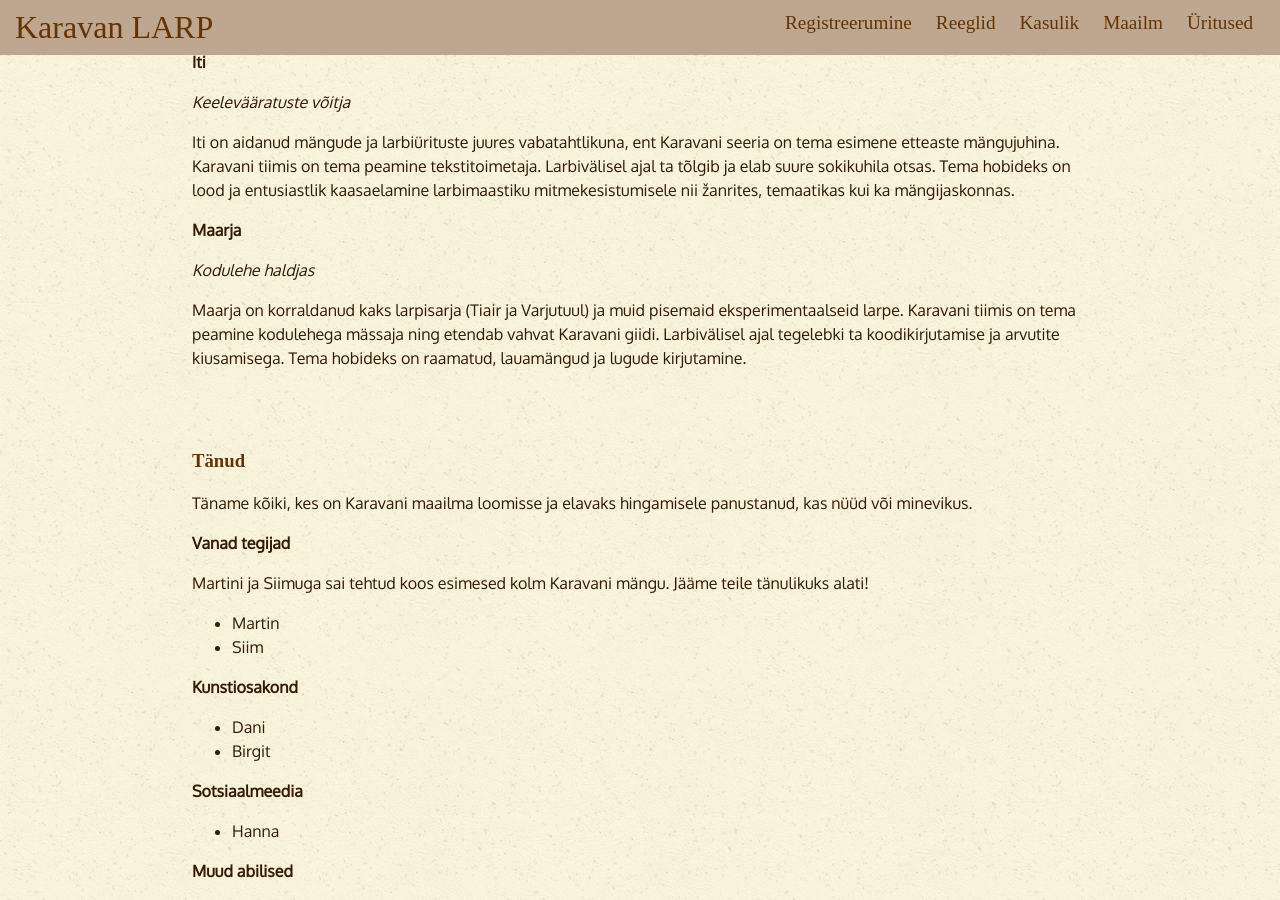
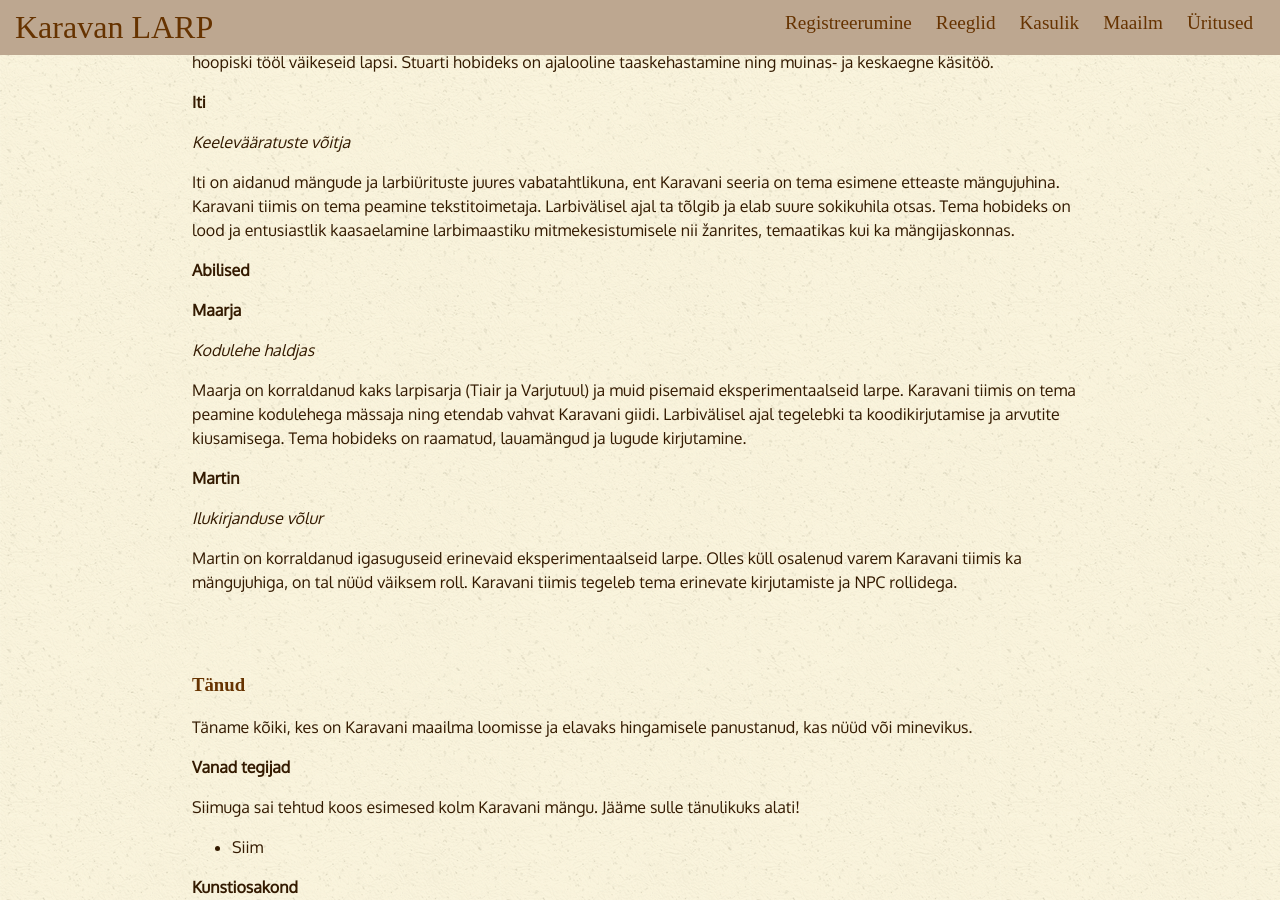
Before and after one commit to karavanlarp/karavanlarp.github.io, a Jekyll site: the page built from est/useful/creds.md, in a window 1280 px wide and 900 px high, scrolled down 434 px. Built offline with Jekyll 4.4.1, drawn with Linux system fonts in a browser that asks for light colours; some web fonts are replaced; some of the changed text lies outside the part shown.

Commit message:
Update creds.md
okei lõpuks vist õige ja korralik

```diff
--- a/est/useful/creds.md
+++ b/est/useful/creds.md
@@ -1,8 +1,10 @@
 ---
 layout: default-est
-title: Tegijad - Tänud
+title: Karavani tiim - Tänud
 ---
-## Tegijad
+## Karavani tiim
+
+**Mängujuhid**
 
 **Mona**
 
@@ -22,12 +24,19 @@
 
 Iti on aidanud mängude ja larbiürituste juures vabatahtlikuna, ent Karavani seeria on tema esimene etteaste mängujuhina. Karavani tiimis on tema peamine tekstitoimetaja. Larbivälisel ajal ta tõlgib ja elab suure sokikuhila otsas. Tema hobideks on lood ja entusiastlik kaasaelamine larbimaastiku mitmekesistumisele nii žanrites, temaatikas kui ka mängijaskonnas.
 
+**Abilised**
+
 **Maarja**
 
 _Kodulehe haldjas_
 
 Maarja on korraldanud kaks larpisarja (Tiair ja Varjutuul) ja muid pisemaid eksperimentaalseid larpe. Karavani tiimis on tema peamine kodulehega mässaja ning etendab vahvat Karavani giidi. Larbivälisel ajal tegelebki ta koodikirjutamise ja arvutite kiusamisega. Tema hobideks on raamatud, lauamängud ja lugude kirjutamine.
 
+**Martin**
+
+_Ilukirjanduse võlur_
+
+Martin on korraldanud igasuguseid erinevaid eksperimentaalseid larpe. Olles küll osalenud varem Karavani tiimis ka mängujuhiga, on tal nüüd väiksem roll. Karavani tiimis tegeleb tema erinevate kirjutamiste ja NPC rollidega.
 
 ### Tänud
 
@@ -35,9 +44,8 @@
 
 **Vanad tegijad**
 
-Martini ja Siimuga sai tehtud koos esimesed kolm Karavani mängu. Jääme teile tänulikuks alati!
+Siimuga sai tehtud koos esimesed kolm Karavani mängu. Jääme sulle tänulikuks alati!
 
-* Martin
 * Siim
 
 **Kunstiosakond**
```
